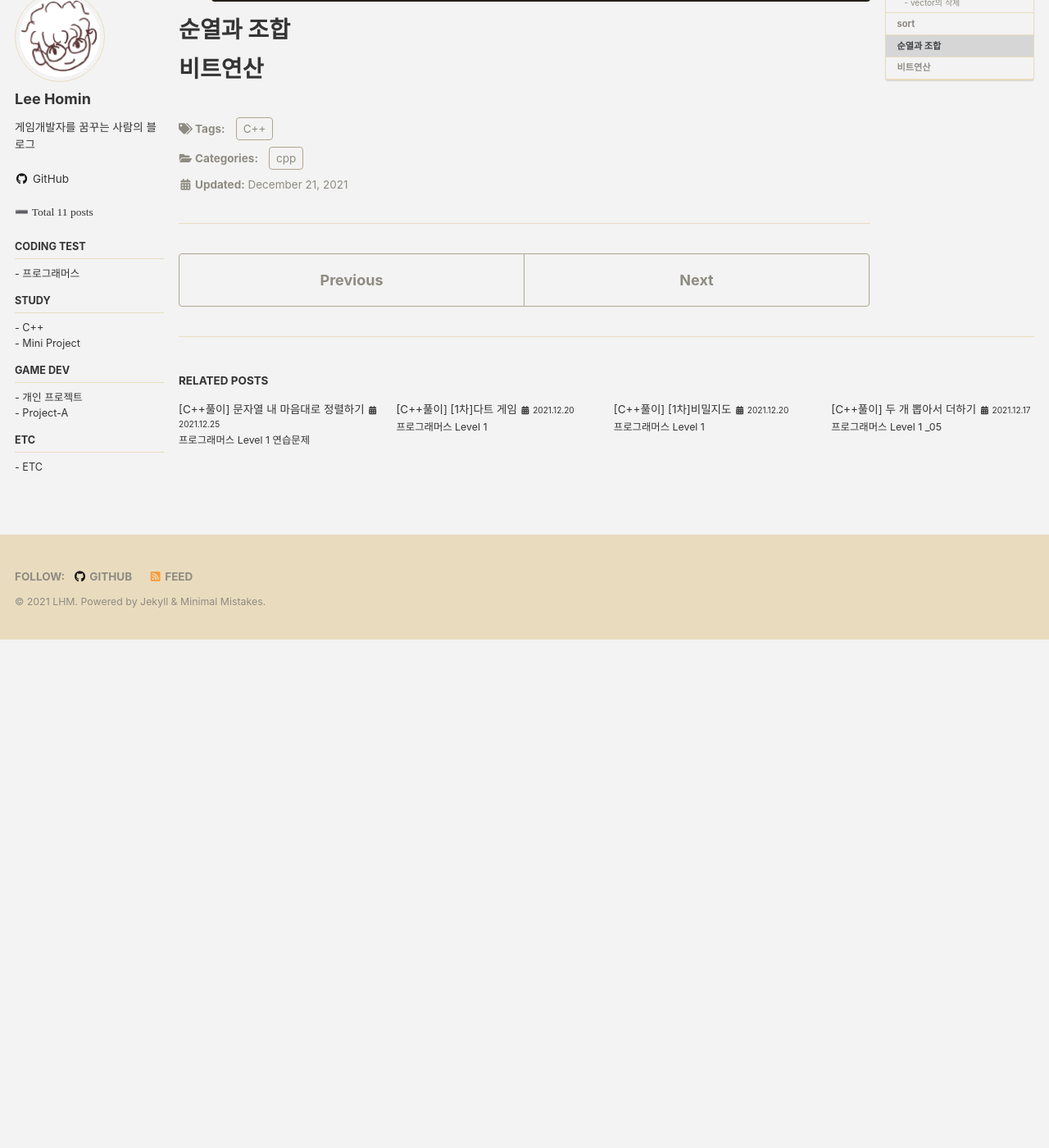
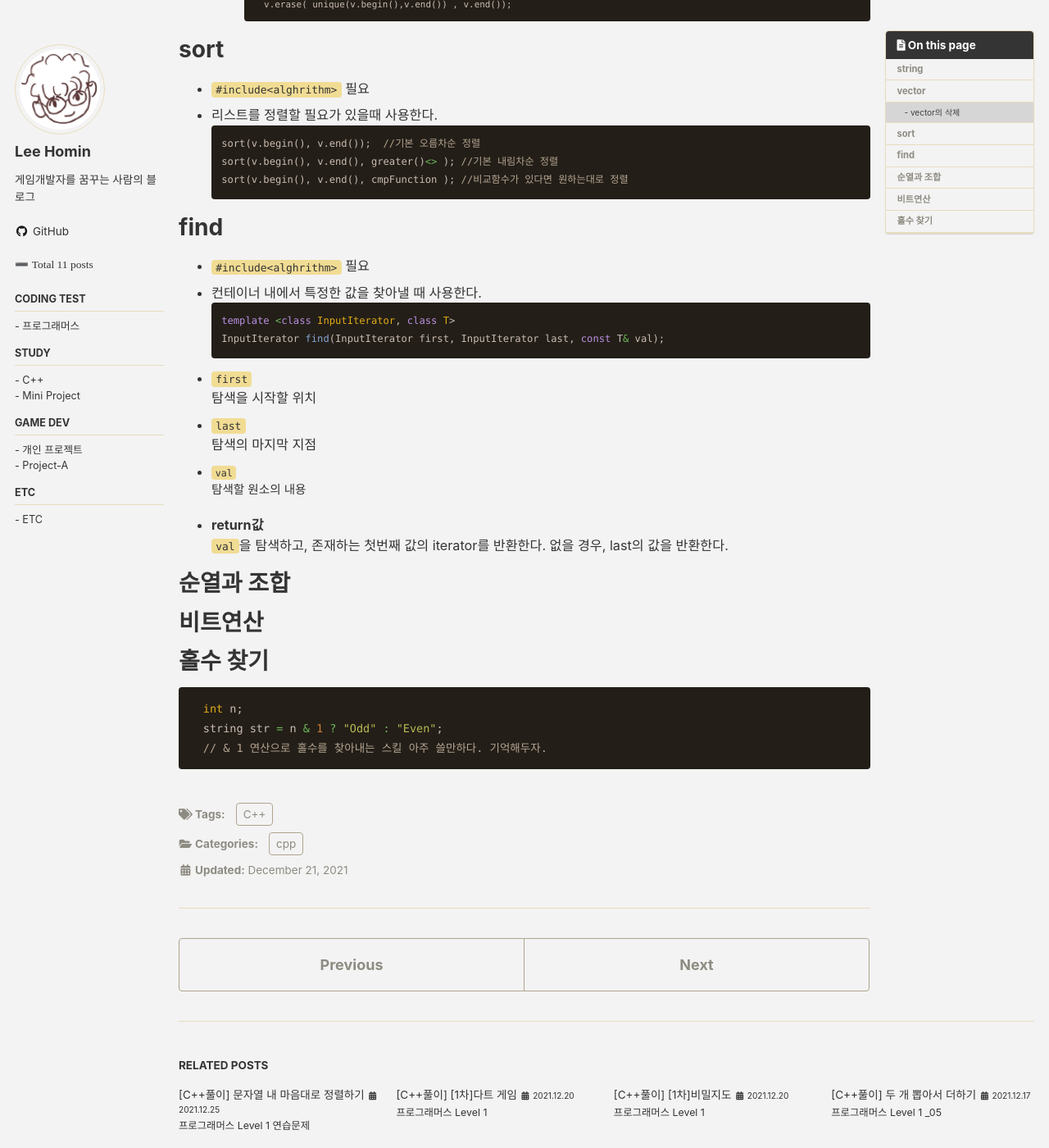
Before and after one commit to Squidward79/Squidward79.github.io, a Jekyll site: the page built from _posts/C++/2021-12-13-cpp_libraries.md, in a window 1280 px wide and 1400 px high, scrolled down 1677 px. Shown: the whole window at 82% size. Built offline with Jekyll 4.4.1, drawn with Linux system fonts in a browser that asks for light colours; cached includes are drawn as plain includes; before the commit the page ends 2457 px from its top, so only the background shows below that; some of the changed text lies outside the part shown.

Commit message:
포스팅

````diff
--- a/_posts/C++/2021-12-13-cpp_libraries.md
+++ b/_posts/C++/2021-12-13-cpp_libraries.md
@@ -13,6 +13,17 @@
 toc: true
 toc_sticky: true
 ---
+
+# string
+- `#include <string>` 필요
+- tip: 숫자 1개를 int로 바꾸기
+  - `char형 숫자1개 - '0'` 을 해주면 해당하는 숫자가 int형으로 나온다!!
+
+
+| 멤버           | 설명                    | 예시      |
+| :------------- | :---------------------- | :-------- |
+| stoi(string s) | string을 int형으로 변환 | stoi() |
+
 
 
 # vector
@@ -76,8 +87,31 @@
     sort(v.begin(), v.end(), cmpFunction ); //비교함수가 있다면 원하는대로 정렬
   ```
 
+# find
+  - `#include<alghrithm>` 필요
+  - 컨테이너 내에서 특정한 값을 찾아낼 때 사용한다.
+  ```c++
+    template <class InputIterator, class T>
+    InputIterator find(InputIterator first, InputIterator last, const T& val);
+  ```
+  - `first`
+    탐색을 시작할 위치
+  - `last`
+    탐색의 마지막 지점
+  - `val`
+    탐색할 원소의 내용
+
+   - **return값**
+    `val`을 탐색하고, 존재하는 첫번째 값의 iterator를 반환한다. 없을 경우, last의 값을 반환한다.
 
 
 # 순열과 조합
 
 # 비트연산
+
+# 홀수 찾기
+ ```c++
+  int n;
+  string str = n & 1 ? "Odd" : "Even";
+  // & 1 연산으로 홀수를 찾아내는 스킬 아주 쓸만하다. 기억해두자.
+ ```
````
